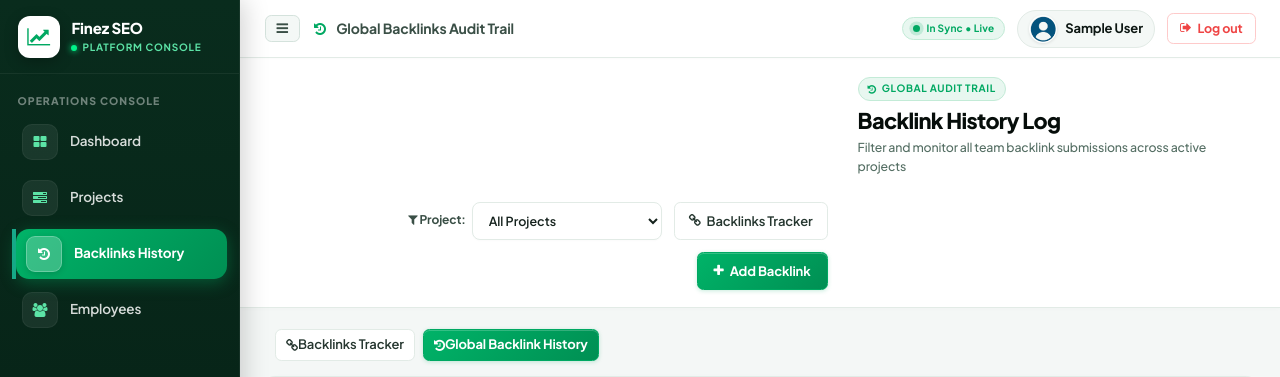
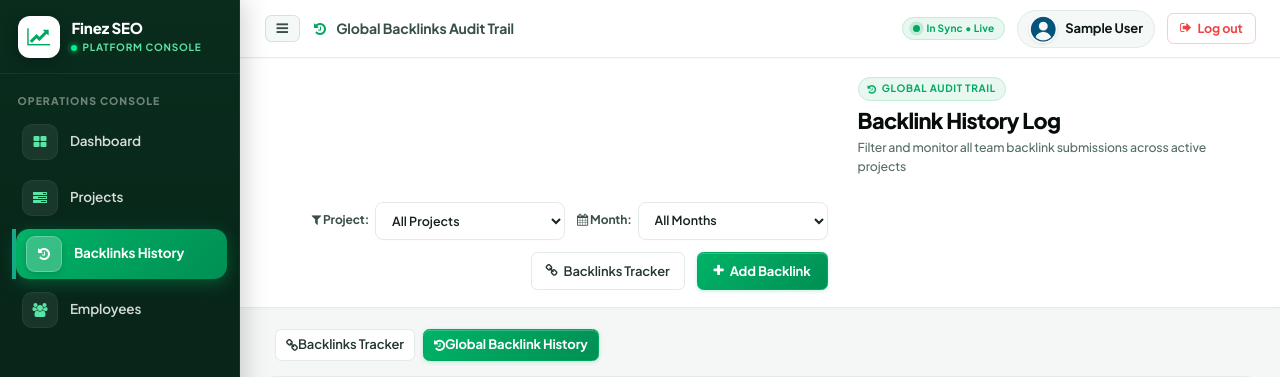
Before and after one commit to finezdevl-hue/finez_seo, a PHP site: page /seo/backlink_list in a window 1280 px wide. Shown: the top 377 px of the page. Run offline with PHP 8.4, Linux system fonts and the light colour scheme; the visitor is signed in with stand-in values (Sample User, id 1); data comes from the database, SQL or seed files in the repository.

Commit message:
Add monthwise filtering to Backlink History with dynamic month selector, counts, and custom month picker

```diff
--- a/seo/api/backlink_list.php
+++ b/seo/api/backlink_list.php
@@ -72,7 +72,7 @@
                 $sql = "SELECT id, name FROM tbl_seo_project";
                 $result = app_exec_query($sql);
                 //dropdown for load data
-                echo "<div class='dropdown'><select id='selected_project' class='status-dropdown' onchange='loadData(1)'>";
+                echo "<div class='dropdown'><select id='selected_project' class='status-dropdown' onchange='onProjectChange()'>";
                 echo "<option value='0' selected>All Projects</option>";
                 // Check if query returned any results
 
@@ -97,6 +97,51 @@
         }
 
 
+                // action to load available months with entry counts
+        if($action=="load_months"){
+            try{
+                $currentLoginId = (int)($_SESSION['login_id'] ?? 0);
+                $isAdmin = ($currentLoginId === 1);
+                $projectId = isset($_POST['project']) && $_POST['project'] !== '' ? (int)$_POST['project'] : 0;
+
+                $whereParts = ["b.date_time >= '2000-01-01'"];
+                if ($projectId > 0) {
+                    $whereParts[] = "b.project_id = " . $projectId;
+                }
+                if (!$isAdmin) {
+                    $whereParts[] = "b.login_id = " . $currentLoginId;
+                }
+                $whereClause = "WHERE " . implode(" AND ", $whereParts);
+
+                $sql = "SELECT DATE_FORMAT(b.date_time, '%Y-%m') as ym,
+                               DATE_FORMAT(b.date_time, '%M %Y') as label,
+                               COUNT(b.id) as count
+                        FROM tbl_seo_backlinks b
+                        $whereClause
+                        GROUP BY ym, label
+                        ORDER BY ym DESC";
+
+                $result = app_exec_query($sql);
+                $months = [];
+                if ($result && $result->num_rows > 0) {
+                    while ($row = $result->fetch_assoc()) {
+                        $months[] = [
+                            "ym" => $row['ym'],
+                            "label" => $row['label'],
+                            "count" => (int)$row['count']
+                        ];
+                    }
+                }
+                echo json_encode(["status" => "success", "months" => $months]);
+                exit();
+            }
+            catch (Throwable $e) {
+                http_response_code(500);
+                echo json_encode(["status" => "error", "message" => $e->getMessage()]);
+                exit();
+            }
+        }
+
         // action to load all fee details starts
         if($action=="load_data"){
             try{
@@ -114,12 +159,21 @@
                 $currentLoginId = (int)($_SESSION['login_id'] ?? 0);
                 $isAdmin = ($currentLoginId === 1);
                 $projectId = isset($_POST['project']) && $_POST['project'] !== '' ? (int)$_POST['project'] : 0;
+                $month = isset($_POST['month']) && !empty($_POST['month']) ? trim($_POST['month']) : '';
+
                 $whereParts = [];
                 if ($projectId > 0) {
                     $whereParts[] = "b.project_id = " . $projectId;
                 }
                 if (!$isAdmin) {
                     $whereParts[] = "b.login_id = " . $currentLoginId;
+                }
+                if (!empty($month) && preg_match('/^(\d{4})-(\d{2})$/', $month, $m)) {
+                    $y = (int)$m[1];
+                    $mon = (int)$m[2];
+                    $startDt = sprintf('%04d-%02d-01 00:00:00', $y, $mon);
+                    $endDt = date('Y-m-d 00:00:00', strtotime('+1 month', strtotime(sprintf('%04d-%02d-01', $y, $mon))));
+                    $whereParts[] = "(b.date_time >= '$startDt' AND b.date_time < '$endDt')";
                 }
                 $whereClause = !empty($whereParts) ? "WHERE " . implode(" AND ", $whereParts) : "";
                 $sqldatarows = "SELECT b.id, b.links, b.user_name, b.password, b.content, b.login_id, b.date_time, c.name, l.name as employee FROM tbl_seo_backlinks AS b LEFT JOIN tbl_seo_login AS l ON b.login_id = l.login_id LEFT JOIN tbl_seo_content_type_master AS c ON b.content = c.id $whereClause ORDER by b.date_time DESC";
@@ -150,7 +204,7 @@
                     $qrydata = []; // If no data is found
                 }
 
-                $pagination = array("total_rows" => $totalRows, "is_admin" => $isAdmin);
+                $pagination = array("total_rows" => $totalRows, "is_admin" => $isAdmin, "month" => $month, "project" => $projectId);
                 $resdata=array($pagination,$qrydata);
 
                 echo json_encode($resdata);
--- a/seo/backlink_list.php
+++ b/seo/backlink_list.php
@@ -35,7 +35,7 @@ $is_admin = (!empty($_SESSION['login_id']) && (int)$_SESSION['login_id'] === 1);
     <script src="../assets/js/sweetalert-finez.js"></script>
 
     <style>
-        select.status-dropdown, select#selected_project {
+        select.status-dropdown, select#selected_project, select#selected_month {
             height: 38px;
             border-radius: 8px;
             border: 1px solid var(--falcon-border-color);
@@ -49,7 +49,7 @@ $is_admin = (!empty($_SESSION['login_id']) && (int)$_SESSION['login_id'] === 1);
             box-shadow: 0 1px 2px rgba(0, 0, 0, 0.02);
             transition: var(--transition);
         }
-        select.status-dropdown:focus, select#selected_project:focus {
+        select.status-dropdown:focus, select#selected_project:focus, select#selected_month:focus {
             border-color: var(--falcon-primary);
             box-shadow: 0 0 0 3px rgba(0, 168, 98, 0.15);
             outline: none;
@@ -82,6 +82,7 @@ $is_admin = (!empty($_SESSION['login_id']) && (int)$_SESSION['login_id'] === 1);
         $(document).ready(function() {
             loadMenu();
             load_project();
+            load_months();
             load_modal_projects();
             load_content_categories();
 
@@ -105,6 +106,73 @@ $is_admin = (!empty($_SESSION['login_id']) && (int)$_SESSION['login_id'] === 1);
                     console.error('AJAX error: ', status, error);
                 }
             });
+        }
+
+        function onProjectChange() {
+            load_months();
+            loadData(1);
+        }
+
+        function load_months() {
+            var curVal = $('#selected_month').val() || '';
+            var projId = $('#selected_project').val() || '0';
+            $.ajax({
+                type: "POST",
+                url: "api/backlink_list",
+                data: { action: 'load_months', project: projId },
+                dataType: "json",
+                success: function(res) {
+                    if (res && res.status === 'success') {
+                        var months = res.months || [];
+                        var htm = "<option value=''>All Months</option>";
+                        for (var i = 0; i < months.length; i++) {
+                            var m = months[i];
+                            var sel = (m.ym === curVal) ? " selected" : "";
+                            htm += "<option value='" + m.ym + "'" + sel + ">" + m.label + " (" + m.count + ")</option>";
+                        }
+                        htm += "<option value='__custom__'>&#128197; Custom Month...</option>";
+                        $('#selected_month').html(htm);
+                        if (curVal && curVal !== '__custom__') {
+                            $('#selected_month').val(curVal);
+                            $('#btn_clear_month').show();
+                        }
+                    }
+                }
+            });
+        }
+
+        function onMonthChange() {
+            var val = $('#selected_month').val();
+            if (val === '__custom__') {
+                $('#custom_month_input').show().focus();
+                $('#btn_clear_month').show();
+                if ($('#custom_month_input').val()) {
+                    loadData(1);
+                }
+            } else {
+                $('#custom_month_input').hide();
+                if (val && val !== '') {
+                    $('#btn_clear_month').show();
+                } else {
+                    $('#btn_clear_month').hide();
+                }
+                loadData(1);
+            }
+        }
+
+        function onCustomMonthChange() {
+            var val = $('#custom_month_input').val();
+            if (val) {
+                $('#btn_clear_month').show();
+                loadData(1);
+            }
+        }
+
+        function clearMonthFilter() {
+            $('#selected_month').val('');
+            $('#custom_month_input').val('').hide();
+            $('#btn_clear_month').hide();
+            loadData(1);
         }
 
         function load_modal_projects() {
@@ -149,6 +217,11 @@ $is_admin = (!empty($_SESSION['login_id']) && (int)$_SESSION['login_id'] === 1);
 
         function loadData(page) {
             $('#hdn_current_page').val(page);
+            var chosenMonth = $('#selected_month').val();
+            if (chosenMonth === '__custom__') {
+                chosenMonth = $('#custom_month_input').val() || '';
+            }
+
             if (window.FinezLoader) {
                 FinezLoader.cardLoader('#table_client', 'Fetching backlink audit records...');
             }
@@ -158,13 +231,25 @@ $is_admin = (!empty($_SESSION['login_id']) && (int)$_SESSION['login_id'] === 1);
                 data: {
                     action: 'load_data',
                     page: page,
-                    project: $("#selected_project").val(),
+                    project: $("#selected_project").val() || '0',
+                    month: chosenMonth
                 },
                 success: function(data) {
                     var obj = jQuery.parseJSON(data);
                     var totalrows = obj[0].total_rows;
                     var isAdmin = obj[0].is_admin;
-                    var boxTitle = isAdmin ? "All Backlink Submissions (" + totalrows + ")" : "My Backlink History (" + totalrows + ")";
+                    var activeMonth = obj[0].month || '';
+
+                    var monthBadge = "";
+                    var monthDisplay = "";
+                    if (activeMonth) {
+                        var monthLabel = $('#selected_month option[value="' + activeMonth + '"]').text() || activeMonth;
+                        monthLabel = monthLabel.replace(/\s*\(\d+\)$/, '');
+                        monthBadge = " <span class='badge-modern badge-subtle-primary' style='font-size: 11px; margin-left: 6px;'><i class='fa fa-calendar'></i> " + monthLabel + "</span>";
+                        monthDisplay = " in " + monthLabel;
+                    }
+
+                    var boxTitle = (isAdmin ? "All Backlink Submissions (" + totalrows + ")" : "My Backlink History (" + totalrows + ")") + monthBadge;
                     var badgeHtm = isAdmin ? "<span class='badge-modern badge-subtle-primary'><i class='fa fa-database'></i> Team Audit Log</span>" : "<span class='badge-modern badge-subtle-success'><i class='fa fa-user-circle'></i> My Submissions</span>";
                     var htm = "";
 
@@ -191,10 +276,14 @@ $is_admin = (!empty($_SESSION['login_id']) && (int)$_SESSION['login_id'] === 1);
                     htm += "<tbody>";
 
                     if (!obj[1] || obj[1].length === 0) {
-                        var emptyMsg = isAdmin ? "No submissions logged for this project" : "No backlinks submitted by you yet";
-                        var emptySub = isAdmin ? "Select a project from above or click '+ Add Backlink' to publish links." : "Click '+ Add Backlink' to publish your first backlink for this campaign.";
+                        var emptyMsg = activeMonth
+                            ? "No backlink submissions found for" + monthDisplay
+                            : (isAdmin ? "No submissions logged for this project" : "No backlinks submitted by you yet");
+                        var emptySub = activeMonth
+                            ? "Try selecting another month or select 'All Months' to view all campaign links."
+                            : (isAdmin ? "Select a project from above or click '+ Add Backlink' to publish links." : "Click '+ Add Backlink' to publish your first backlink for this campaign.");
                         htm += "<tr><td colspan='6' style='text-align: center; padding: 48px 20px; color: var(--falcon-gray-600);'>";
-                        htm += "<i class='fa fa-history' style='font-size: 36px; color: var(--falcon-gray-400); display: block; margin-bottom: 12px;'></i>";
+                        htm += "<i class='fa fa-calendar-times-o' style='font-size: 36px; color: var(--falcon-gray-400); display: block; margin-bottom: 12px;'></i>";
                         htm += "<strong style='font-size: 15px; color: var(--falcon-gray-900);'>" + emptyMsg + "</strong><br>";
                         htm += "<small>" + emptySub + "</small>";
                         htm += "</td></tr>";
@@ -396,8 +485,20 @@ $is_admin = (!empty($_SESSION['login_id']) && (int)$_SESSION['login_id'] === 1);
                 </div>
                 <div class="col-md-7 col-sm-12" style="display: flex; align-items: center; justify-content: flex-end; gap: 12px; margin-top: 10px; flex-wrap: wrap;">
                     <div style="display: flex; align-items: center; gap: 6px;">
-                        <label style="margin: 0; font-size: 12px; font-weight: 700; color: var(--falcon-gray-700);"><i class="fa fa-filter text-primary"></i> Project:</label>
+                        <label style="margin: 0; font-size: 12px; font-weight: 700; color: var(--falcon-gray-700); white-space: nowrap;"><i class="fa fa-filter text-primary"></i> Project:</label>
                         <div id="status-container"></div>
+                    </div>
+                    <div style="display: flex; align-items: center; gap: 6px;">
+                        <label style="margin: 0; font-size: 12px; font-weight: 700; color: var(--falcon-gray-700); white-space: nowrap;"><i class="fa fa-calendar text-primary"></i> Month:</label>
+                        <div id="month-container" style="display: flex; align-items: center; gap: 6px;">
+                            <select id="selected_month" class="status-dropdown" onchange="onMonthChange()">
+                                <option value="" selected>All Months</option>
+                            </select>
+                            <input type="month" id="custom_month_input" class="status-dropdown" style="display: none; width: 145px; min-width: unset; height: 38px; padding: 0 8px;" onchange="onCustomMonthChange()">
+                            <button type="button" id="btn_clear_month" class="btn btn-default" onclick="clearMonthFilter()" title="Reset to All Months" style="height: 38px; display: none; padding: 0 10px; border-radius: 8px;">
+                                <i class="fa fa-times text-danger"></i>
+                            </button>
+                        </div>
                     </div>
                     <a href="backlinks" class="btn btn-white" style="height: 38px; font-size: 13px; font-weight: 600; padding: 0 14px; display: inline-flex; align-items: center; gap: 6px; white-space: nowrap;">
                         <i class="fa fa-link text-primary"></i> Backlinks Tracker
```
